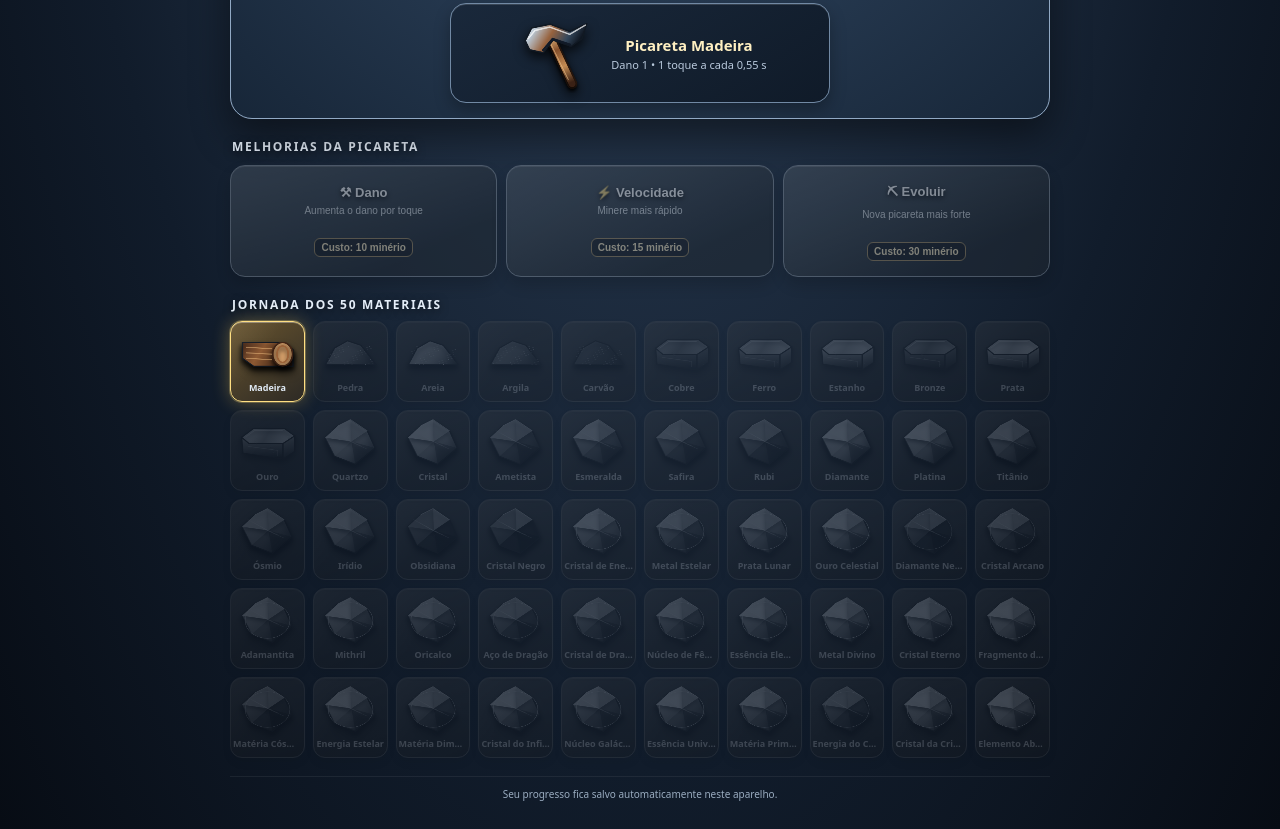
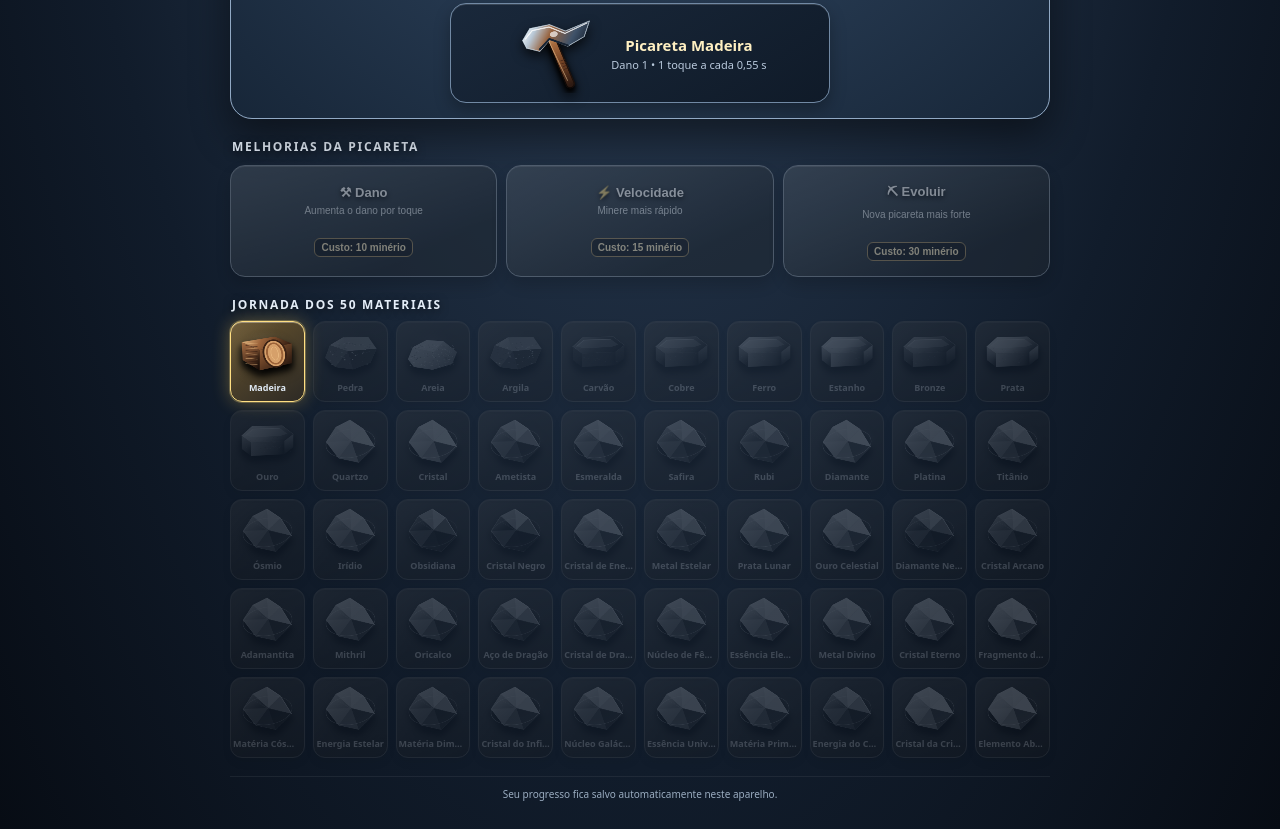
Before and after one commit to Guto157/miner_clicker, a plain HTML site: page index.html in a window 1280 px wide. Shown: the part 612-1441 px from the top of the page. Drawn offline with Linux system fonts and the light colour scheme.

Commit message:
Refina arte dos materiais e picaretas

```diff
--- a/index.html
+++ b/index.html
@@ -159,48 +159,77 @@ function hexRGB(hex){return [parseInt(hex.slice(1,3),16),parseInt(hex.slice(3,5)
 function grad(ctx,x1,y1,x2,y2,stops){let g=ctx.createLinearGradient(x1,y1,x2,y2);stops.forEach(s=>g.addColorStop(s[0],s[1]));return g}
 function poly(ctx,pts,fill,stroke="#111923",w=3){ctx.beginPath();ctx.moveTo(...pts[0]);pts.slice(1).forEach(p=>ctx.lineTo(...p));ctx.closePath();ctx.fillStyle=fill;ctx.fill();if(stroke){ctx.strokeStyle=stroke;ctx.lineWidth=w;ctx.stroke()}}
 function drawMaterial(canvas,i,mini=false){
- const ctx=canvas.getContext("2d"),W=canvas.width,H=canvas.height;ctx.clearRect(0,0,W,H);ctx.save();ctx.scale(W/160,H/160);
- const [name,b,h]=materials[i],base=hexRGB(b),hi=hexRGB(h),type=i<5?(i===0?"log":i===2?"sand":"rock"):i>=11?"crystal":"ingot";
- ctx.shadowColor="#000b";ctx.shadowBlur=12;ctx.shadowOffsetY=9;
- if(type==="ingot"){
-  poly(ctx,[[20,65],[48,39],[119,39],[143,61],[116,83],[37,83]],grad(ctx,35,40,130,88,[[0,h],[.45,b],[1,h]]));
-  ctx.shadowColor="transparent";
-  poly(ctx,[[20,65],[37,83],[116,83],[116,128],[23,111]],grad(ctx,25,70,30,130,[[0,b],[1,"#101722"]]));
-  poly(ctx,[[116,83],[143,61],[143,106],[116,128]],grad(ctx,118,60,145,125,[[0,b],[1,"#090e17"]]));
-  ctx.strokeStyle="#ffffff70";ctx.lineWidth=2;ctx.beginPath();ctx.moveTo(29,65);ctx.lineTo(50,45);ctx.lineTo(115,45);ctx.stroke();
-  ctx.strokeStyle="#ffffff38";ctx.beginPath();ctx.moveTo(34,91);ctx.lineTo(104,103);ctx.lineTo(104,119);ctx.stroke();
-  for(let k=0;k<26;k++){let x=28+(k*37+i*13)%110,y=58+(k*19+i*7)%55;ctx.fillStyle=k%2?"#ffffff22":"#00000022";ctx.fillRect(x,y,2+(k%3),1)}
- }else if(type==="crystal"){
-  poly(ctx,[[80,13],[119,46],[137,96],[91,143],[43,120],[21,66],[51,31]],grad(ctx,25,20,130,140,[[0,h],[.5,b],[1,"#101322"]]));
-  poly(ctx,[[80,13],[82,77],[21,66],[51,31]],h,null);
-  poly(ctx,[[80,13],[119,46],[82,77]],"#ffffff88",null);
-  poly(ctx,[[82,77],[137,96],[91,143]],"#00000055",null);
-  poly(ctx,[[21,66],[82,77],[43,120]],"#ffffff30",null);
-  ctx.strokeStyle="#ffffff99";ctx.lineWidth=2;ctx.beginPath();ctx.moveTo(51,31);ctx.lineTo(80,13);ctx.lineTo(119,46);ctx.stroke();
-  for(let k=0;k<7;k++){ctx.strokeStyle="#ffffff35";ctx.beginPath();ctx.moveTo(80,77);ctx.lineTo(34+k*14,45+k*9);ctx.stroke()}
- }else if(type==="log"){
-  poly(ctx,[[22,48],[108,48],[139,68],[139,117],[48,117],[22,94]],grad(ctx,20,50,130,110,[[0,"#4a2817"],[.4,b],[1,"#24140d"]]));
-  ctx.beginPath();ctx.ellipse(115,82,23,34,0,0,Math.PI*2);ctx.fillStyle=h;ctx.fill();ctx.strokeStyle="#422516";ctx.lineWidth=4;ctx.stroke();
-  ctx.beginPath();ctx.ellipse(115,82,13,24,0,0,Math.PI*2);ctx.strokeStyle=b;ctx.lineWidth=4;ctx.stroke();
-  for(let y=62;y<110;y+=16){ctx.strokeStyle="#e7b77a88";ctx.lineWidth=3;ctx.beginPath();ctx.moveTo(30,y);ctx.lineTo(91,y+4);ctx.stroke()}
+ const c=canvas.getContext("2d"),W=canvas.width,H=canvas.height;c.clearRect(0,0,W,H);c.save();c.scale(W/192,H/192);
+ const [name,bh,lh]=materials[i],seed=i*7919+37,rand=n=>{let x=Math.sin(seed+n*127.1)*43758.5453;return x-Math.floor(x)};
+ const rgb=h=>[parseInt(h.slice(1,3),16),parseInt(h.slice(3,5),16),parseInt(h.slice(5,7),16)];
+ const mix=(a,b,t)=>"rgb("+[0,1,2].map(k=>Math.round(a[k]*(1-t)+b[k]*t)).join(",")+")";
+ const b=rgb(bh),l=rgb(lh),dark=mix(b,[4,8,16],.66),mid=mix(b,l,.4);
+ const path=p=>{c.beginPath();c.moveTo(p[0][0],p[0][1]);p.slice(1).forEach(v=>c.lineTo(v[0],v[1]));c.closePath()};
+ const facet=(p,col,stroke)=>{path(p);c.fillStyle=col;c.fill();if(stroke){c.strokeStyle=stroke;c.lineWidth=1.5;c.stroke()}};
+ const linear=(x1,y1,x2,y2,stops)=>{let g=c.createLinearGradient(x1,y1,x2,y2);stops.forEach(s=>g.addColorStop(s[0],s[1]));return g};
+ const isWood=i===0,isSand=i===2,isCrystal=i>=11;
+ const halo=c.createRadialGradient(96,72,4,96,96,92);halo.addColorStop(0,"#ffffff24");halo.addColorStop(1,"#00000000");c.fillStyle=halo;c.fillRect(0,0,192,192);
+ c.save();c.shadowColor="#000e";c.shadowBlur=17;c.shadowOffsetY=13;
+ if(isWood){
+  facet([[24,56],[116,37],[163,61],[74,84]],linear(25,40,150,85,[[0,"#e5b77d"],[.4,bh],[1,"#392013"]]));
+  facet([[24,56],[74,84],[74,155],[27,119]],linear(25,65,75,150,[[0,"#9c6339"],[1,"#24140e"]]));
+  facet([[74,84],[163,61],[164,130],[74,155]],linear(75,70,155,150,[[0,bh],[1,"#21130d"]]));
+  c.shadowColor="transparent";c.beginPath();c.ellipse(116,96,31,47,-.15,0,Math.PI*2);c.fillStyle=lh;c.fill();c.strokeStyle="#3a2114";c.lineWidth=5;c.stroke();
+  c.beginPath();c.ellipse(116,96,21,36,-.15,0,Math.PI*2);c.strokeStyle=bh;c.lineWidth=5;c.stroke();
+  c.beginPath();c.ellipse(116,96,10,23,-.15,0,Math.PI*2);c.strokeStyle="#f1c58a99";c.lineWidth=2;c.stroke();
+  for(let k=0;k<9;k++){let y=59+k*9;c.strokeStyle=k%2?"#321b12aa":"#f5c58a77";c.lineWidth=2;c.beginPath();c.moveTo(35,y);c.quadraticCurveTo(53,y+rand(k)*5,68,y+3);c.stroke()}
+ }else if(isSand){
+  facet([[25,116],[39,74],[78,49],[126,53],[164,91],[150,133],[95,153],[42,143]],linear(30,45,145,150,[[0,lh],[.48,bh],[1,"#6c5432"]]));
+  c.shadowColor="transparent";for(let k=0;k<240;k++){let x=31+rand(k)*126,y=65+rand(k+200)*76;c.fillStyle=k%3?"#fff2c477":"#604b2d88";c.beginPath();c.arc(x,y,rand(k+400)*1.7+.35,0,Math.PI*2);c.fill()}
+  facet([[39,74],[78,49],[126,53],[98,91]],"#fff1c455");
+ }else if(isCrystal){
+  let g=linear(35,25,155,160,[[0,lh],[.38,bh],[1,dark]]);
+  facet([[94,17],[132,49],[163,111],[119,166],[63,151],[28,94],[55,42]],g,"#ffffff65");
+  c.shadowColor="transparent";
+  facet([[94,17],[98,91],[55,42]],"#ffffff88");facet([[94,17],[132,49],[98,91]],"#ffffffb0");
+  facet([[132,49],[163,111],[98,91]],mix(l,b,.3));facet([[28,94],[98,91],[63,151]],"#ffffff30");
+  facet([[98,91],[163,111],[119,166]],dark);facet([[98,91],[119,166],[63,151]],mix(b,[0,0,0],.25));
+  c.strokeStyle="#ffffffb0";c.lineWidth=2;c.beginPath();c.moveTo(94,17);c.lineTo(132,49);c.lineTo(163,111);c.stroke();
+  for(let k=0;k<5;k++){c.strokeStyle="#ffffff35";c.lineWidth=1;c.beginPath();c.moveTo(94,91);c.lineTo(42+k*24,52+k*13);c.stroke()}
  }else{
-  poly(ctx,[[22,112],[43,64],[73,43],[104,56],[139,112]],grad(ctx,20,45,130,130,[[0,h],[.55,b],[1,"#111722"]]));
-  for(let k=0;k<55;k++){let x=28+(k*31+i*17)%105,y=58+(k*23+i*11)%55;ctx.fillStyle=k%3===0?h:"#ffffff40";ctx.fillRect(x,y,2+(k%3),2)}
+  const metal=(i>=4&&i<=10)||(i>=18&&i<=22)||[26,27,30,32,33,37].includes(i);
+  if(metal){
+   let g=linear(25,40,155,150,[[0,lh],[.18,mix(l,b,.25)],[.42,bh],[.7,dark],[1,"#080d15"]]);
+   facet([[24,72],[53,39],[137,37],[168,67],[143,91],[50,96]],g,"#ffffff55");
+   facet([[24,72],[50,96],[50,143],[25,119]],linear(25,75,50,145,[[0,bh],[1,"#101722"]]));
+   facet([[50,96],[143,91],[143,137],[50,143]],linear(50,90,140,145,[[0,bh],[1,"#101722"]]));
+   facet([[143,91],[168,67],[168,112],[143,137]],linear(143,70,168,130,[[0,bh],[1,"#080d15"]]));
+   c.shadowColor="transparent";facet([[34,70],[56,48],[130,46],[151,65],[132,73],[54,78]],"#ffffff36");
+   c.strokeStyle="#ffffff88";c.lineWidth=2;c.beginPath();c.moveTo(35,72);c.lineTo(55,49);c.lineTo(130,46);c.stroke();
+   for(let k=0;k<65;k++){let x=31+rand(k)*128,y=77+rand(k+90)*55;c.fillStyle=k%2?"#ffffff24":"#00000025";c.fillRect(x,y,1+rand(k+5)*3,1.2)}
+  }else{
+   let g=linear(24,42,158,151,[[0,lh],[.34,bh],[.72,dark],[1,"#080d15"]]);
+   facet([[26,111],[39,67],[75,40],[111,49],[145,38],[168,79],[151,128],[103,151],[54,143]],g,"#ffffff44");
+   c.shadowColor="transparent";facet([[39,67],[75,40],[111,49],[88,88]],"#ffffff48");
+   facet([[75,40],[145,38],[168,79],[88,88]],mix(l,b,.45));facet([[26,111],[39,67],[88,88],[54,143]],mix(b,[0,0,0],.2));
+   facet([[88,88],[168,79],[151,128],[103,151]],dark);facet([[54,143],[88,88],[103,151]],mix(b,[0,0,0],.45));
+   for(let k=0;k<90;k++){let x=34+rand(k)*122,y=57+rand(k+100)*78;c.fillStyle=k%4===0?lh:k%3===0?"#ffffff44":"#00000028";c.beginPath();c.arc(x,y,.5+rand(k+300)*2,0,Math.PI*2);c.fill()}
+  }
  }
- if(i>=24){ctx.globalCompositeOperation="screen";ctx.shadowColor=h;ctx.shadowBlur=18;ctx.strokeStyle=h;ctx.lineWidth=1;ctx.beginPath();ctx.arc(80,80,52,0,Math.PI*2);ctx.stroke()}
- ctx.restore()
+ c.restore();
+ if(i>=24||isCrystal){c.save();c.globalCompositeOperation="screen";c.shadowColor=lh;c.shadowBlur=i>=24?20:12;c.strokeStyle=lh+"88";c.lineWidth=1.4;c.beginPath();c.ellipse(96,99,69,49,-.25,0,Math.PI*2);c.stroke();c.restore()}
+ c.restore();
 }
 function drawPick(canvas,i){
- const c=canvas.getContext("2d");c.clearRect(0,0,canvas.width,canvas.height);c.save();c.scale(canvas.width/180,canvas.height/165);
- let metal=pickaxes[i][1];c.shadowColor="#000b";c.shadowBlur=8;c.shadowOffsetY=6;
- c.lineCap="round";c.lineJoin="round";c.strokeStyle="#27170e";c.lineWidth=21;c.beginPath();c.moveTo(78,54);c.lineTo(121,146);c.stroke();
- c.strokeStyle=grad(c,72,50,115,145,[[0,"#e4b77d"],[.3,"#85502c"],[.65,"#c38b53"],[1,"#3a2115"]]);c.lineWidth=14;c.beginPath();c.moveTo(78,54);c.lineTo(121,146);c.stroke();
- c.shadowColor="transparent";c.strokeStyle="#f0c99488";c.lineWidth=2;c.beginPath();c.moveTo(76,61);c.lineTo(113,137);c.stroke();
- poly(c,[[25,57],[38,31],[76,23],[116,38],[151,22],[141,53],[119,69],[82,56],[62,82],[34,76]],grad(c,28,25,120,82,[[0,"#ffffff"],[.18,"#b8c5d1"],[.48,metal],[.78,"#35485c"],[1,"#101722"]]));
- c.strokeStyle="#ffffffb0";c.lineWidth=3;c.beginPath();c.moveTo(31,53);c.lineTo(45,36);c.lineTo(75,29);c.lineTo(116,44);c.lineTo(148,25);c.stroke();
- c.strokeStyle="#111a28";c.lineWidth=4;c.beginPath();c.moveTo(61,77);c.lineTo(81,53);c.lineTo(117,65);c.stroke();
- if(i>5){c.shadowColor=metal;c.shadowBlur=14;c.fillStyle="#dffaff";c.beginPath();c.moveTo(84,32);c.lineTo(96,43);c.lineTo(84,54);c.lineTo(73,43);c.fill()}
- c.restore()
+ const c=canvas.getContext("2d"),W=canvas.width,H=canvas.height;c.clearRect(0,0,W,H);c.save();c.scale(W/220,H/200);
+ const metal=pickaxes[i][1];c.shadowColor="#000e";c.shadowBlur=13;c.shadowOffsetY=9;c.lineCap="round";c.lineJoin="round";
+ c.strokeStyle="#24150f";c.lineWidth=24;c.beginPath();c.moveTo(94,61);c.lineTo(143,177);c.stroke();
+ let wood=c.createLinearGradient(75,50,145,180);wood.addColorStop(0,"#e2bd86");wood.addColorStop(.25,"#a66a3e");wood.addColorStop(.6,"#714124");wood.addColorStop(1,"#2d1a12");
+ c.strokeStyle=wood;c.lineWidth=17;c.beginPath();c.moveTo(94,61);c.lineTo(143,177);c.stroke();
+ c.shadowColor="transparent";c.strokeStyle="#f5d3a077";c.lineWidth=2.5;c.beginPath();c.moveTo(88,67);c.lineTo(136,168);c.stroke();
+ for(let k=0;k<4;k++){c.strokeStyle="#3b2116aa";c.lineWidth=2;c.beginPath();c.moveTo(119+k*3,120+k*7);c.lineTo(130+k*3,116+k*7);c.stroke()}
+ let head=c.createLinearGradient(34,28,181,105);head.addColorStop(0,"#f5fbff");head.addColorStop(.16,"#b8c7d5");head.addColorStop(.38,metal);head.addColorStop(.7,"#40536a");head.addColorStop(1,"#101824");
+ c.beginPath();c.moveTo(24,69);c.lineTo(42,39);c.lineTo(91,29);c.lineTo(131,45);c.lineTo(191,20);c.lineTo(178,59);c.lineTo(137,83);c.lineTo(93,66);c.lineTo(67,96);c.lineTo(34,88);c.closePath();c.fillStyle=head;c.fill();c.strokeStyle="#d8e7f4aa";c.lineWidth=2.5;c.stroke();
+ c.beginPath();c.moveTo(31,65);c.lineTo(48,44);c.lineTo(90,35);c.lineTo(130,51);c.lineTo(185,25);c.strokeStyle="#ffffffc9";c.lineWidth=3;c.stroke();
+ c.beginPath();c.moveTo(67,91);c.lineTo(91,65);c.lineTo(137,81);c.strokeStyle="#172333";c.lineWidth=5;c.stroke();
+ c.beginPath();c.ellipse(102,53,10,7,-.2,0,Math.PI*2);c.fillStyle="#ffffffaa";c.fill();
+ if(i>=5){c.save();c.globalCompositeOperation="screen";c.shadowColor=metal;c.shadowBlur=17;c.strokeStyle=metal;c.lineWidth=3;c.beginPath();c.moveTo(31,64);c.lineTo(48,44);c.lineTo(90,35);c.stroke();c.restore()}
+ c.restore();
 }
 function render(){
  let m=materials[s.index],maxHp=10*Math.pow(1.48,s.index);cooldownDuration=Math.max(90,550-s.speed*45);
```
